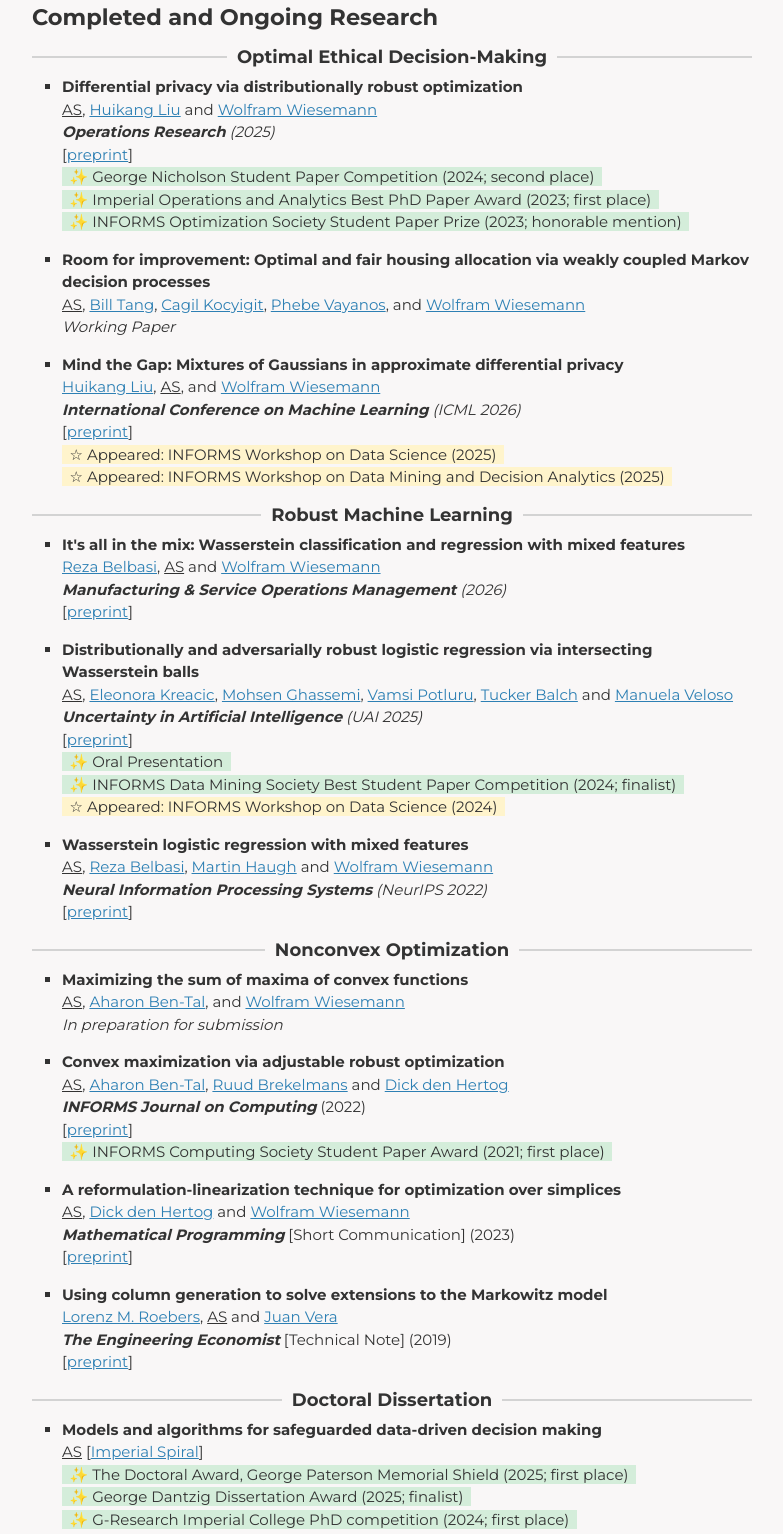
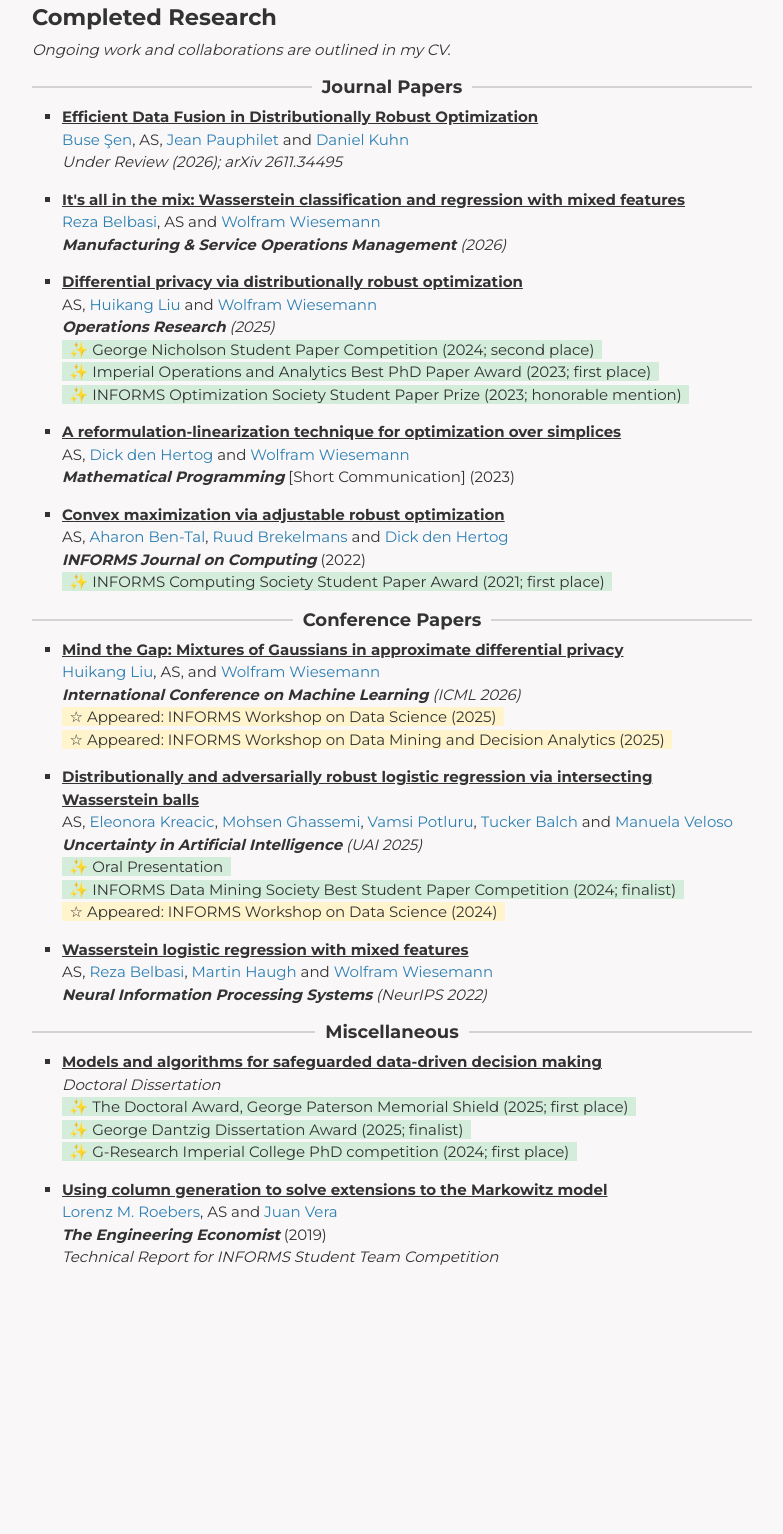
Before and after one commit to selvi-aras/selvi-aras.github.io, a plain HTML site: page publications.html in a window 1280 px wide. Shown: the part 87-1621 px from the top of the page, without its empty margins (248-1031 px from the left). After the commit the page ends 1446 px from the top, so only its background shows below. Drawn offline with Linux system fonts and the light colour scheme.

Commit message:
new paper, updated CV, etc...

```diff
--- a/publications.html
+++ b/publications.html
@@ -27,6 +27,16 @@
 
     <!-- Custom CSS -->
     <link rel="stylesheet" href="./css/pixyll.css?202207191846" type="text/css">
+    <style>
+        .publication-title {
+            color: inherit;
+            text-decoration: underline;
+        }
+
+        .publication-authors a {
+            text-decoration: none;
+        }
+    </style>
 
 
 	<!-- Google tag (gtag.js) -->
@@ -74,16 +84,29 @@
       <div class="measure">
         <div>
   <header>
-    <h1 class="h1">Completed and Ongoing Research</h1>
+    <h1 class="h1">Completed Research</h1>
   </header>
+  <i>Ongoing work and collaborations are outlined in my CV.</i>
   <article>
-		<h2 class="h2-with-line" id="review">Optimal Ethical Decision-Making</h2>
+		<h2 class="h2-with-line" id="review">Journal Papers</h2>
 		<ul style="list-style-type:square">
-			<li
-				<p><strong>Differential privacy via distributionally robust optimization</strong><br />
-					<u>AS</u>, <a href="https://huikang2019.github.io/" target="_blank">Huikang Liu</a> and <a href="https://wp.doc.ic.ac.uk/wwiesema/" target="_blank">Wolfram Wiesemann</a> <br />
+			<li>
+				<p><strong><a class="publication-title" href="https://arxiv.org/abs/2611.34495" target="_blank">Efficient Data Fusion in Distributionally Robust Optimization</a></strong><br />
+					<span class="publication-authors"><a href="https://people.epfl.ch/buse.sen?lang=en" target="_blank">Buse Şen</a>, AS, <a href="https://www.london.edu/faculty-and-research/faculty-profiles/j/jean-pauphilet" target="_blank">Jean Pauphilet</a> and <a href="https://people.epfl.ch/daniel.kuhn?lang=en" target="_blank">Daniel Kuhn</a></span><br />
+					<em>Under Review (2026); arXiv 2611.34495</em>
+				</p>
+			</li>
+			<li>
+				<p><strong><a class="publication-title" href="https://optimization-online.org/?p=25035" target="_blank">It's all in the mix: Wasserstein classification and regression with mixed features</a></strong><br />
+				<span class="publication-authors"><a href="https://openreview.net/profile?id=~Mohammad_Reza_Belbasi1" target="_blank">Reza Belbasi</a>, AS and <a href="https://wp.doc.ic.ac.uk/wwiesema/" target="_blank">Wolfram Wiesemann</a></span> <br />
+				<em><strong>Manufacturing &amp Service Operations Management</strong> (2026)</em>
+		 <!-- [<a href="https://arxiv.org/abs/2312.12230" target="_blank">arXiv</a>]<br/> -->
+		</p>
+			</li>
+			<li>
+				<p><strong><a class="publication-title" href="https://optimization-online.org/2023/04/differential-privacy-via-distributionally-robust-optimization/" target="_blank">Differential privacy via distributionally robust optimization</a></strong><br />
+					<span class="publication-authors">AS, <a href="https://huikang2019.github.io/" target="_blank">Huikang Liu</a> and <a href="https://wp.doc.ic.ac.uk/wwiesema/" target="_blank">Wolfram Wiesemann</a></span> <br />
 					<em><strong>Operations Research</strong> (2025)</em> <br/>
-					[<a href="https://optimization-online.org/2023/04/differential-privacy-via-distributionally-robust-optimization/" target="_blank">preprint</a>]<br/>
 					<!-- [<a href="https://arxiv.org/abs/2304.12681" target="_blank">arXiv</a>]<br/> -->
 					<code class="special-tag px1 mr1">&#10024; George Nicholson Student Paper Competition (2024; second place)</code></br>
 				   <code class="special-tag px1 mr1">&#10024; Imperial Operations and Analytics Best PhD Paper Award (2023; first place)</code></br>
@@ -91,38 +114,34 @@
 				</p>
 			</li>
 			<li>
-				<p><strong>Room for improvement: Optimal and fair housing allocation via weakly coupled Markov decision processes</strong><br />
-					<u>AS</u>, <a href="https://www.linkedin.com/in/bill-tang-131042134" target="_blank">Bill Tang</a>, <a href="https://cagilkocyigit.github.io/" target="_blank">Cagil Kocyigit</a>, <a href="https://sites.google.com/usc.edu/phebevayanos/" target="_blank">Phebe Vayanos</a>, and <a href="https://wp.doc.ic.ac.uk/wwiesema/" target="_blank">Wolfram Wiesemann</a> <br />
-					<em>Working Paper</em><br/>
+				<p><strong><a class="publication-title" href="https://optimization-online.org/2020/11/8098/" target="_blank">A reformulation-linearization technique for optimization over simplices</a></strong>  <br />
+			 <span class="publication-authors">AS, <a href="https://www.uva.nl/en/profile/h/e/d.denhertog/d.den-hertog.html" target="_blank">Dick den Hertog</a> and <a href="https://wp.doc.ic.ac.uk/wwiesema/" target="_blank">Wolfram Wiesemann</a></span> <br />
+			 <strong><em>Mathematical Programming</em></strong> [Short Communication] (2023)
 				</p>
 			</li>
 			<li>
-				<p><strong>Mind the Gap: Mixtures of Gaussians in approximate differential privacy</strong><br />
-					<a href="https://huikang2019.github.io/" target="_blank">Huikang Liu</a>, <u>AS</u>, and <a href="https://wp.doc.ic.ac.uk/wwiesema/" target="_blank">Wolfram Wiesemann</a> <br />
+				<p><strong><a class="publication-title" href="https://optimization-online.org/2020/07/7881/" target="_blank">Convex maximization via adjustable robust optimization</a></strong><br />
+			 <span class="publication-authors">AS, <a href="https://web.iem.technion.ac.il/site/academicstaff/aharon-ben-tal/" target="_blank">Aharon Ben-Tal</a>, <a href="https://scholar.google.nl/citations?user=avkNtZUAAAAJ" target="_blank">Ruud Brekelmans</a> and <a href="https://www.uva.nl/en/profile/h/e/d.denhertog/d.den-hertog.html" target="_blank">Dick den Hertog</a></span> <br />
+			 <strong><em>INFORMS Journal on Computing</em></strong> (2022)<br/>
+			 <code class="special-tag px1 mr1">&#10024; INFORMS Computing Society Student Paper Award (2021; first place)</code></p>
+			</li>
+		</ul>
+
+		<h2 class="h2-with-line" id="conference-papers">Conference Papers</h2>
+		<ul style="list-style-type:square">
+			<li>
+				<p><strong><a class="publication-title" href="https://optimization-online.org/?p=34944" target="_blank">Mind the Gap: Mixtures of Gaussians in approximate differential privacy</a></strong><br />
+					<span class="publication-authors"><a href="https://huikang2019.github.io/" target="_blank">Huikang Liu</a>, AS, and <a href="https://wp.doc.ic.ac.uk/wwiesema/" target="_blank">Wolfram Wiesemann</a></span> <br />
 					<em><strong>International Conference on Machine Learning</strong> (ICML 2026)</em><br/>
-					[<a href="https://optimization-online.org/?p=34944" target="_blank">preprint</a>]<br/>
 					<code class="special-tag-yellowish px1 mr1">&#9734; Appeared: INFORMS Workshop on Data Science (2025)</code><br/>
 					<code class="special-tag-yellowish px1 mr1">&#9734; Appeared: INFORMS Workshop on Data Mining and Decision Analytics (2025)</code><br/>
 				</p>
 			</li>
-	</ul>
-
-		<h2 class="h2-with-line" id="review">Robust Machine Learning</h2>
-		<ul style="list-style-type:square">
-			<li>
-				<strong>It's all in the mix: Wasserstein classification and regression with mixed features</strong><br />
-				<a href="https://openreview.net/profile?id=~Mohammad_Reza_Belbasi1" target="_blank">Reza Belbasi</a>, <u>AS</u> and <a href="https://wp.doc.ic.ac.uk/wwiesema/" target="_blank">Wolfram Wiesemann</a> <br />
-				<em><strong>Manufacturing &amp Service Operations Management</strong> (2026)</em><br/>
-		 [<a href="https://optimization-online.org/?p=25035" target="_blank">preprint</a>]
-		 <!-- [<a href="https://arxiv.org/abs/2312.12230" target="_blank">arXiv</a>]<br/> -->
-		</p>
-			</li>
 			<li>
 				<!-- <p><code class="info-tag px1 mr1">new</code> -->
-				<strong>Distributionally and adversarially robust logistic regression via intersecting Wasserstein balls</strong><br />
-			 <u>AS</u>, <a href="https://www.linkedin.com/in/eleonora-kreacic-3b1a84164?originalSubdomain=uk" target="_blank">Eleonora Kreacic</a>, <a href="https://scholar.google.com/citations?user=4Aah9P4AAAAJ&hl=en" target="_blank">Mohsen Ghassemi</a>, <a href="https://www.vamsi.guru/" target="_blank">Vamsi Potluru</a>, <a href="https://www.jpmorgan.com/technology/artificial-intelligence/about/tucker-balch" target="_blank">Tucker Balch</a> and <a href="https://www.cs.cmu.edu/~mmv/" target="_blank">Manuela Veloso</a> <br />
+				<p><strong><a class="publication-title" href="https://optimization-online.org/2024/07/distributionally-and-adversarially-robust-logistic-regression-via-intersecting-wasserstein-balls/" target="_blank">Distributionally and adversarially robust logistic regression via intersecting Wasserstein balls</a></strong><br />
+			 <span class="publication-authors">AS, <a href="https://www.linkedin.com/in/eleonora-kreacic-3b1a84164?originalSubdomain=uk" target="_blank">Eleonora Kreacic</a>, <a href="https://scholar.google.com/citations?user=4Aah9P4AAAAJ&hl=en" target="_blank">Mohsen Ghassemi</a>, <a href="https://www.vamsi.guru/" target="_blank">Vamsi Potluru</a>, <a href="https://www.jpmorgan.com/technology/artificial-intelligence/about/tucker-balch" target="_blank">Tucker Balch</a> and <a href="https://www.cs.cmu.edu/~mmv/" target="_blank">Manuela Veloso</a></span> <br />
 			 <em><strong>Uncertainty in Artificial Intelligence</strong> (UAI 2025)</em><br />
-			 [<a href="https://optimization-online.org/2024/07/distributionally-and-adversarially-robust-logistic-regression-via-intersecting-wasserstein-balls/" target="_blank">preprint</a>]</br>
 			 <code class="special-tag px1 mr1">&#10024; Oral Presentation</code><br/>
 			 <code class="special-tag px1 mr1">&#10024; INFORMS Data Mining Society Best Student Paper Competition (2024; finalist)</code><br/>
 			 <code class="special-tag-yellowish px1 mr1">&#9734; Appeared: INFORMS Workshop on Data Science (2024)</code><br/>
@@ -130,56 +149,33 @@
 			</p>
 			  </li>
 			  <li>
-				<p><strong>Wasserstein logistic regression with mixed features</strong><br />
-			 <u>AS</u>, <a href="https://openreview.net/profile?id=~Mohammad_Reza_Belbasi1" target="_blank">Reza Belbasi</a>, <a href="https://martin-haugh.github.io/" target="_blank">Martin Haugh</a> and <a href="https://wp.doc.ic.ac.uk/wwiesema/" target="_blank">Wolfram Wiesemann</a> <br />
-			 <em><strong>Neural Information Processing Systems</strong> (NeurIPS 2022)</em><br />
-			 [<a href="https://optimization-online.org/2022/05/8929/" target="_blank">preprint</a>]
+				<p><strong><a class="publication-title" href="https://optimization-online.org/2022/05/8929/" target="_blank">Wasserstein logistic regression with mixed features</a></strong><br />
+			 <span class="publication-authors">AS, <a href="https://openreview.net/profile?id=~Mohammad_Reza_Belbasi1" target="_blank">Reza Belbasi</a>, <a href="https://martin-haugh.github.io/" target="_blank">Martin Haugh</a> and <a href="https://wp.doc.ic.ac.uk/wwiesema/" target="_blank">Wolfram Wiesemann</a></span> <br />
+			 <em><strong>Neural Information Processing Systems</strong> (NeurIPS 2022)</em>
 			 <!-- [<a href="https://arxiv.org/abs/2205.13501" target="_blank">arXiv</a>] -->
 		 </p>
 			  </li>
-	</ul>
+		</ul>
 
-		<h2 class="h2-with-line" id="review">Nonconvex Optimization</h2>
+		<h2 class="h2-with-line" id="miscellaneous">Miscellaneous</h2>
 		<ul style="list-style-type:square">
 			<li>
-			<p><strong>Maximizing the sum of maxima of convex functions</strong><br />
-				<u>AS</u>, <a href="https://web.iem.technion.ac.il/site/academicstaff/aharon-ben-tal/" target="_blank">Aharon Ben-Tal</a>, and <a href="https://wp.doc.ic.ac.uk/wwiesema/" target="_blank">Wolfram Wiesemann</a> <br />
-				<em>In preparation for submission</em>
-			</p>
-			</li>
-			<li>
-				<p><strong>Convex maximization via adjustable robust optimization</strong><br />
-			 <u>AS</u>, <a href="https://web.iem.technion.ac.il/site/academicstaff/aharon-ben-tal/" target="_blank">Aharon Ben-Tal</a>, <a href="https://scholar.google.nl/citations?user=avkNtZUAAAAJ" target="_blank">Ruud Brekelmans</a> and <a href="https://www.uva.nl/en/profile/h/e/d.denhertog/d.den-hertog.html" target="_blank">Dick den Hertog</a> <br />
-			 <strong><em>INFORMS Journal on Computing</em></strong> (2022)<br/>
-			 [<a href="https://optimization-online.org/2020/07/7881/" target="_blank">preprint</a>]<br />
-			 <code class="special-tag px1 mr1">&#10024; INFORMS Computing Society Student Paper Award (2021; first place)</code></p>
-			</li>
-			<li>
-				<p><strong>A reformulation-linearization technique for optimization over simplices</strong>  <br />
-			 <u>AS</u>, <a href="https://www.uva.nl/en/profile/h/e/d.denhertog/d.den-hertog.html" target="_blank">Dick den Hertog</a> and <a href="https://wp.doc.ic.ac.uk/wwiesema/" target="_blank">Wolfram Wiesemann</a> <br />
-			 <strong><em>Mathematical Programming</em></strong> [Short Communication] (2023)<br/>
-			 [<a href="https://optimization-online.org/2020/11/8098/" target="_blank">preprint</a>]
-			  </li>
-			<li>
-				<p><strong>Using column generation to solve extensions to the Markowitz model</strong><br />
-			 <a href="https://www.tilburguniversity.edu/staff/l-m-roebers" target="_blank">Lorenz M. Roebers</a>, <u>AS</u> and <a href="https://www.tilburguniversity.edu/staff/j-c-veralizcano" target="_blank">Juan Vera</a><br />
-			 <strong><em>The Engineering Economist</em></strong> [Technical Note] (2019)<br />
-			 [<a href="https://arxiv.org/abs/1812.00093" target="_blank">preprint</a>]
-					</p>
-			  </li>
-	</ul>
-		<h2 class="h2-with-line" id="review">Doctoral Dissertation</h2>
-		<ul style="list-style-type:square">
-			<li
-				<p><strong>Models and algorithms for safeguarded data-driven decision making</strong><br />
-					<u>AS</u> [<a href = "./files/Thesis.pdf" target="_blank">Imperial Spiral</a>] <br />
+				<p><strong><a class="publication-title" href="./files/Thesis.pdf" target="_blank">Models and algorithms for safeguarded data-driven decision making</a></strong><br />
+					<em>Doctoral Dissertation</em><br />
 					<!-- [<a href="https://arxiv.org/abs/2304.12681" target="_blank">arXiv</a>]<br/> -->
 					<code class="special-tag px1 mr1">&#10024; The Doctoral Award, George Paterson Memorial Shield (2025; first place)</code></br>
 					<code class="special-tag px1 mr1">&#10024; George Dantzig Dissertation Award (2025; finalist)</code></br>
 				   <code class="special-tag px1 mr1">&#10024; G-Research Imperial College PhD competition (2024; first place)</code></br>
 				</p>
 			</li>
-	</ul>
+			<li>
+				<p><strong><a class="publication-title" href="https://arxiv.org/abs/1812.00093" target="_blank">Using column generation to solve extensions to the Markowitz model</a></strong><br />
+					<span class="publication-authors"><a href="https://www.tilburguniversity.edu/staff/l-m-roebers" target="_blank">Lorenz M. Roebers</a>, AS and <a href="https://www.tilburguniversity.edu/staff/j-c-veralizcano" target="_blank">Juan Vera</a></span><br />
+					<strong><em>The Engineering Economist</em></strong> (2019)<br />
+					<em>Technical Report for INFORMS Student Team Competition</em>
+				</p>
+			</li>
+		</ul>
 	</article>
 
   <!-- <div class="mt3">
```
Also changed, not shown: index.html (+3 -2 lines), service.html (+2 -1 lines), 1 other file.
